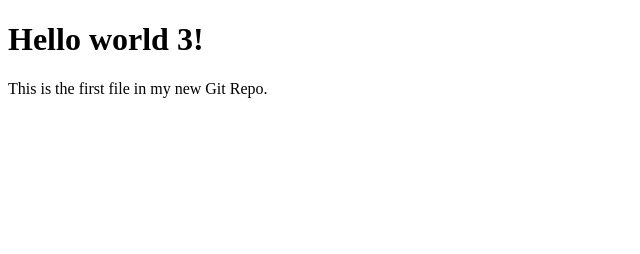
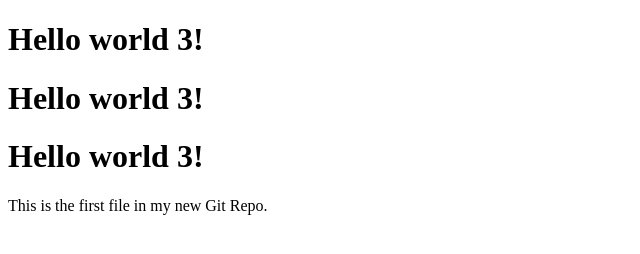
Before and after one commit to saikumar131997/gitfolder, a plain HTML site: page sampleText_3.html in a window 1280 px wide. Shown: the whole page, without its empty margins (0-640 px from the left). Drawn offline with Linux system fonts and the light colour scheme.

Commit message:
added new lines to the existing file

```diff
--- a/sampleText_3.html
+++ b/sampleText_3.html
@@ -6,6 +6,8 @@
 <body>
 
 <h1>Hello world 3!</h1>
+<h1>Hello world 3!</h1>
+<h1>Hello world 3!</h1>
 <p>This is the first file in my new Git Repo.</p>
 
 </body>
```
